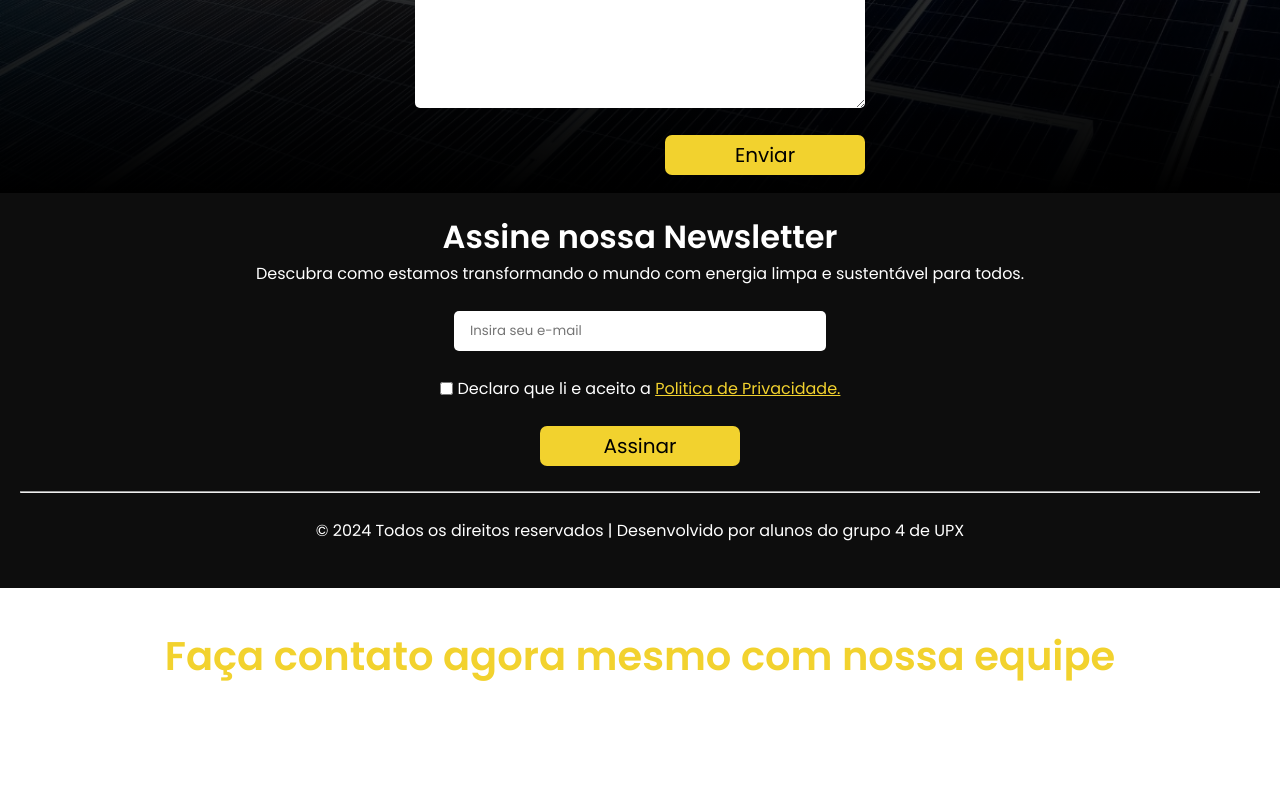
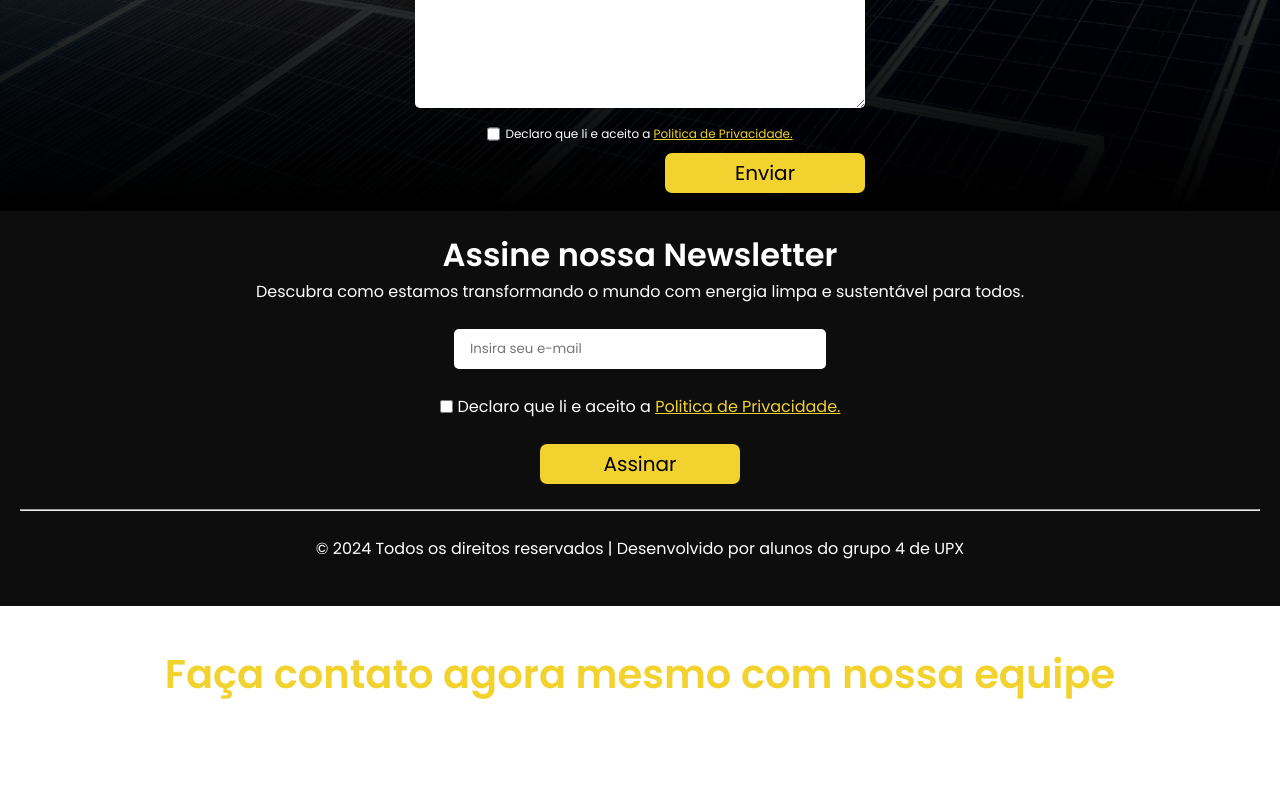
Before and after one commit to giovaneluiz/Projeto-Energia-Positiva, a React (Vite) app in the folder projeto/: page /contant in a window 1280 px wide. Shown: the part 2120-2920 px from the top of the page. Built offline with nearby package versions, Linux system fonts and the light colour scheme.

Commit message:
input para politica de privacidade adicionado para formulário de contato

```diff
--- a/projeto/src/components/session-third/SessionThird.tsx
+++ b/projeto/src/components/session-third/SessionThird.tsx
@@ -1,6 +1,7 @@
 import { useState } from "react"
 import { toast } from "react-toastify";
 import "./style.css"
+
 export const SessionThird = () => {
   const [name, setName] = useState('')
   const [phone, setPhone] = useState('')
@@ -8,7 +9,7 @@ export const SessionThird = () => {
   const [desc, setDesc] = useState('')
 
   const handleInvite = () => {
-    if (name !== '' && phone !== '' && email !== '' && desc !== '' ) {
+    if (name !== '' && phone !== '' && email !== '' && desc !== '') {
       toast.success("Solicitação enviada com sucesso, aguarde o contato de um representante!", {
         position: "top-right",
         autoClose: 5000,
@@ -36,6 +37,7 @@ export const SessionThird = () => {
       })
     }
   }
+
   return (
     <section className="container-sessionThird" id="contact">
       <h3>Faça contato agora mesmo com nossa equipe</h3>
@@ -58,6 +60,10 @@ export const SessionThird = () => {
             <label> Mensagem: </label>
             <textarea className="textarea" value={desc} onChange={(e) => setDesc(e.target.value)} required />
           </div>
+          <div className="group-police-form">
+            <input type="checkbox" name="police" id="police" />
+            <label htmlFor="police">Declaro que li e aceito a <a href="/politica-de-privacidade">Politica de Privacidade.</a></label>
+          </div>
           <div className="btn-form">
             <button type="button" onClick={handleInvite}>Enviar</button>
           </div>
--- a/projeto/src/components/session-third/style.css
+++ b/projeto/src/components/session-third/style.css
@@ -93,6 +93,23 @@
   background-color: #967d01;
 }
 
+.group-police-form {
+  display: flex;
+  justify-content: center;
+}
+
+.group-police-form label {
+  color: #fff;
+  font-size: 12px;
+}
+
+.group-police-form input {
+  margin-right: 5px;
+}
+
+.group-police-form a {
+  color: #f2d22e;
+}
 @media (max-width: 768px) {
   /* Estilos para telas menores */
   .container-sessionThird h3 {
```
